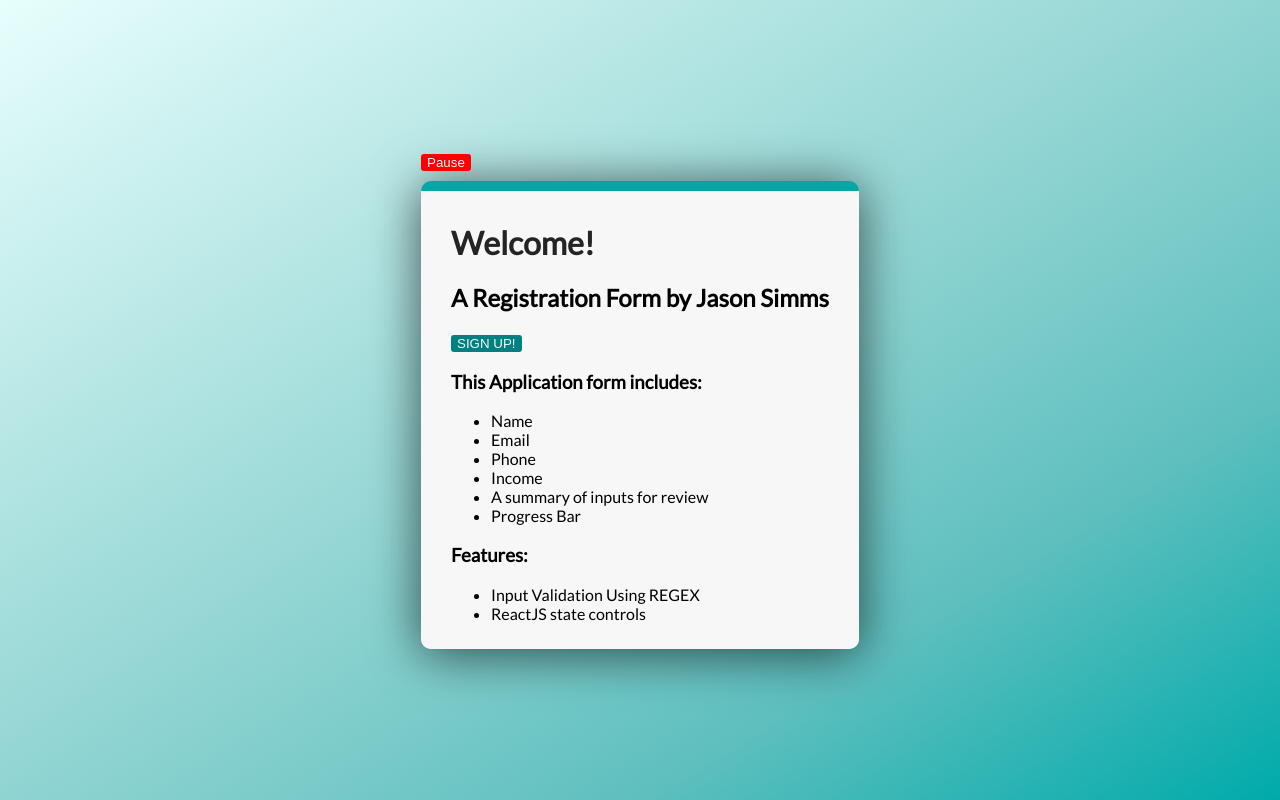
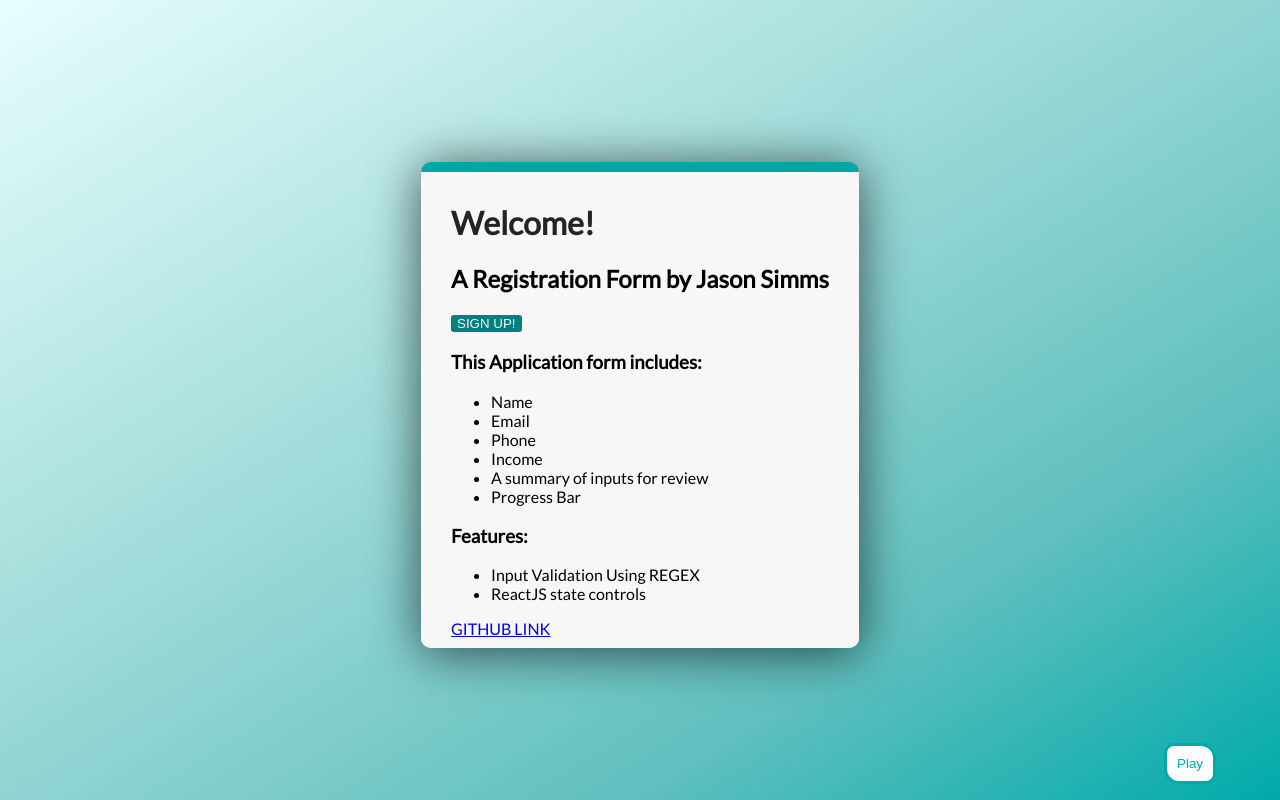
Before and after one commit to JasonSimms/challenge-signup-multipage, a React (Create React App) app: page / in a window 1280 px wide. Built offline with nearby package versions, Linux system fonts and the light colour scheme; the HTML template or start-up script is replaced by a standard one.

Commit message:
Music Debugged

```diff
--- a/src/App.js
+++ b/src/App.js
@@ -15,7 +15,7 @@ import Summary from "./components/Summary";
 import NotFound from "./components/NotFound";
 import End from "./components/End";
 
-import Music from "./components/Music"
+import Music from "./components/Music";
 
 class App extends Component {
   constructor(props) {
@@ -29,7 +29,7 @@ class App extends Component {
       nameLast: ``,
       email: ``,
       phone: ``,
-      salary: ``,
+      salary: ``
     };
 
     this._setProgress = this._setProgress.bind(this);
@@ -37,7 +37,6 @@ class App extends Component {
     this._reset = this._reset.bind(this);
     this._navigate = this._navigate.bind(this);
     this._validate = this._validate.bind(this);
-
   }
 
   render() {
@@ -88,9 +87,9 @@ class App extends Component {
 
     return (
       <React.Fragment>
-        <Music/>
+        <Music />
         <BrowserRouter>
-          <React.Fragment>
+          <div className="pseudo-container">
             <Switch>
               <Route exact path="/" render={() => <Landing />} />
               <Route exact path="/end" render={() => <End />} />
@@ -128,7 +127,7 @@ class App extends Component {
 
               <Route component={NotFound} />
             </Switch>
-          </React.Fragment>
+          </div>
         </BrowserRouter>
       </React.Fragment>
     );
@@ -179,11 +178,13 @@ class App extends Component {
   }
 
   _setProgress() {
-    const steps = 5
-    const interval = 100/steps
+    const steps = 4;
+    const interval = 100 / steps;
+    if (this.state.progress < 100) {
       this.setState(prevState => ({
-        progress: prevState.step + interval
+        progress: (1 + this.state.step) * interval
       }));
+    }
   }
 
   _handleInputChange(key, newValue) {
@@ -210,15 +211,13 @@ class App extends Component {
       this.setState(prevState => ({ step: prevState.step - 1 }));
     else if (this._validate(this.state.step)) {
       this._setProgress();
-
+// TIMEOUT ASSISTS IN ANIMATIONS DELAY. Can be removed for UI enhancements.
       setTimeout(() => {
         this.setState(prevState => ({
           step: prevState.step + 1
         }));
-      }, 1000);
+      }, 10);
     }
   }
-
-
 }
 export default App;
--- a/src/components/Landing.jsx
+++ b/src/components/Landing.jsx
@@ -27,6 +27,8 @@ const Landing = props => {
           <li>Input Validation Using REGEX</li>
           <li>ReactJS state controls</li>
       </ul>
+
+      <a href="https://github.com/JasonSimms/challenge-signup-multipage">GITHUB LINK</a>
     </div>
     </div>
   );
--- a/src/components/Music.jsx
+++ b/src/components/Music.jsx
@@ -5,7 +5,7 @@ class Music extends Component {
     super(props);
 
     this.state = {
-      play: true
+      play: false
     };
 
     this.url = "./Local-forecast-elevator-music/Elevator-music.mp3";
@@ -13,9 +13,12 @@ class Music extends Component {
     this.togglePlay = this.togglePlay.bind(this);
   }
 
+  componentDidMount() {
+    // this.togglePlay();
+    this.audio.play();
+  }
+
   render() {
-    this.audio.play();
-
     return (
       <button className="music-btn" onClick={this.togglePlay}>
         {this.state.play ? "Pause" : "Play"}
--- a/src/components/Name.jsx
+++ b/src/components/Name.jsx
@@ -14,7 +14,7 @@ class Name extends Component {
           }
           className="input"
           placeholder="John"
-          autofocus="true"
+          autoFocus="true"
         />
         <p className="input-title">Last Name:</p>
 
--- a/src/components/Summary.jsx
+++ b/src/components/Summary.jsx
@@ -11,9 +11,9 @@ const Summary = props => {
       <p>Phone: {props.data.phone}</p>
       <p>Salary: {props.data.salary}</p>
 
-<a href="/end">
+<a href="/">
       <button className="signup">
-        Thanks!
+        Landing
       </button>
 </a>
       <button className="startover" onClick={() => props.reset()}>
--- a/src/index.css
+++ b/src/index.css
@@ -35,6 +35,10 @@ code {
   max-width: 90%;
   margin: auto auto;
   padding: 1vw;
+}
+
+.pseudo-container {
+  display: flex;
 }
 
 .input-form {
@@ -87,10 +91,15 @@ button {
   color: hsl(0, 0%, 97%);
 }
 
-.music-btn{
-  align-self: flex-end;
-  /* color: red; */
-  background-color: red
+.music-btn {
+  position: absolute;
+  right: 5vw;
+  bottom: 2vh;
+  border: 3px solid #00aaaa;
+  padding: 10px;
+  border-radius: 10px 15px;
+  background-color: white;
+  color: #00aaaa;
 }
 
 .back {
```
